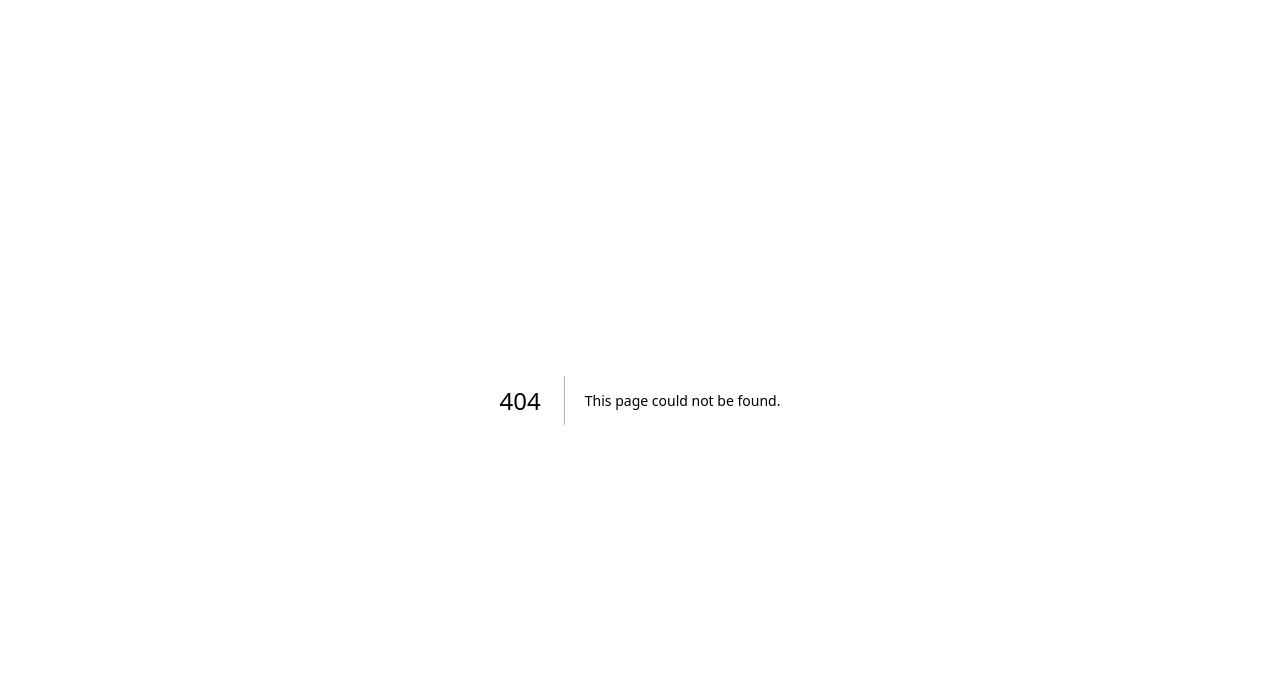
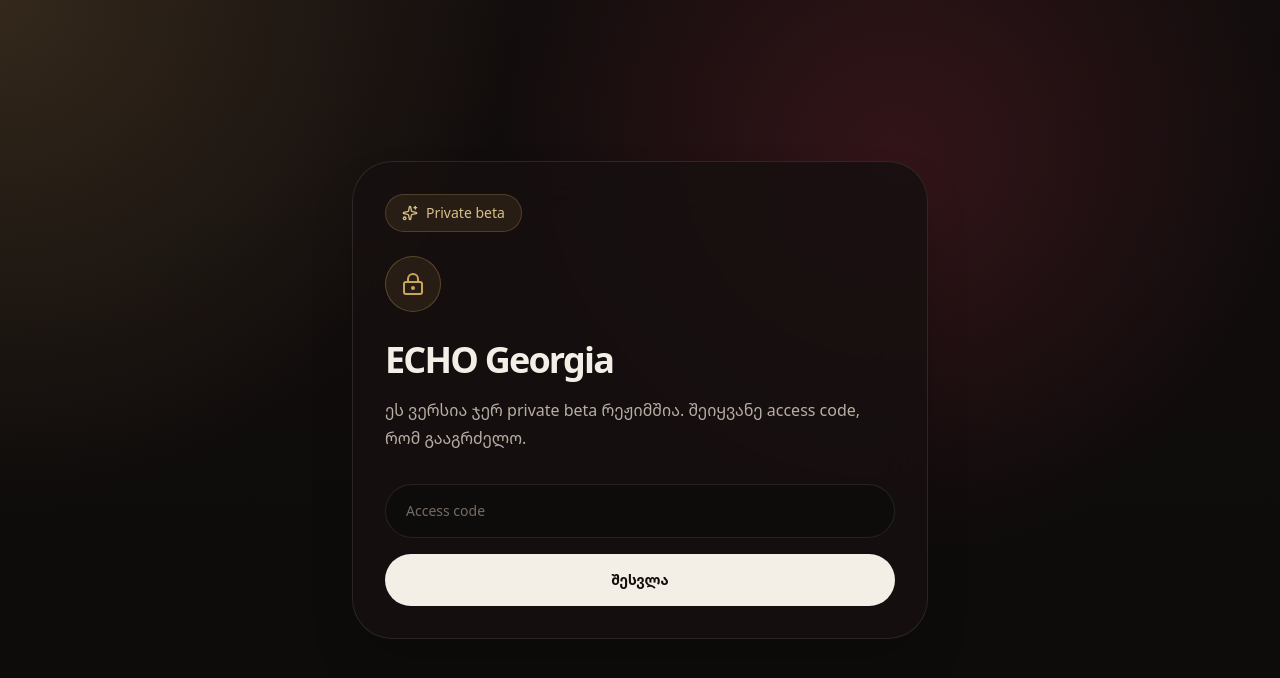
Before and after one commit to vakooragvelidze-x/ECHOofGeorgia, a Next.js app: page /access in a window 1280 px wide. Before the commit this address had no page. Shown: the top 678 px of the page. Built offline with nearby package versions, Linux system fonts and the light colour scheme.

Commit message:
Add private beta access gate

```diff
--- /dev/null
+++ b/src/app/access/page.tsx
@@ -0,0 +1,92 @@
+"use client";
+
+import { FormEvent, useState } from "react";
+import { LockKeyhole, Sparkles } from "lucide-react";
+
+export default function AccessPage() {
+  const [code, setCode] = useState("");
+  const [error, setError] = useState("");
+  const [isLoading, setIsLoading] = useState(false);
+
+  async function handleSubmit(event: FormEvent<HTMLFormElement>) {
+    event.preventDefault();
+    setError("");
+    setIsLoading(true);
+
+    try {
+      const response = await fetch("/api/access", {
+        method: "POST",
+        headers: {
+          "Content-Type": "application/json",
+        },
+        body: JSON.stringify({ code }),
+      });
+
+      const data = await response.json();
+
+      if (!response.ok) {
+        throw new Error(data.error || "Access denied.");
+      }
+
+      window.location.href = "/";
+    } catch (error) {
+      setError(
+        error instanceof Error ? error.message : "Access denied. Try again."
+      );
+    } finally {
+      setIsLoading(false);
+    }
+  }
+
+  return (
+    <main className="min-h-screen bg-[#0e0b0b] px-5 text-[#f4efe6]">
+      <div className="absolute inset-0 bg-[radial-gradient(circle_at_top_left,rgba(201,164,92,0.18),transparent_34%),radial-gradient(circle_at_70%_20%,rgba(92,30,38,0.45),transparent_36%),linear-gradient(180deg,#130d0d_0%,#0e0b0b_65%)]" />
+      <div className="absolute inset-0 opacity-[0.08] grain" />
+
+      <section className="relative z-10 mx-auto flex min-h-screen max-w-xl items-center justify-center">
+        <div className="w-full rounded-[2.5rem] border border-[#f4efe6]/10 bg-[#171010]/85 p-8 shadow-2xl backdrop-blur-xl">
+          <div className="mb-6 inline-flex items-center gap-2 rounded-full border border-[#c9a45c]/25 bg-[#c9a45c]/10 px-4 py-2 text-sm text-[#d8c08a]">
+            <Sparkles size={16} />
+            Private beta
+          </div>
+
+          <div className="mb-7 grid h-14 w-14 place-items-center rounded-full border border-[#c9a45c]/30 bg-[#c9a45c]/10 text-[#c9a45c]">
+            <LockKeyhole size={24} />
+          </div>
+
+          <h1 className="text-4xl font-black tracking-[-0.05em]">
+            ECHO Georgia
+          </h1>
+
+          <p className="mt-4 text-base leading-7 text-[#b8aea3]">
+            ეს ვერსია ჯერ private beta რეჟიმშია. შეიყვანე access code, რომ
+            გააგრძელო.
+          </p>
+
+          <form onSubmit={handleSubmit} className="mt-8 space-y-4">
+            <input
+              value={code}
+              onChange={(event) => setCode(event.target.value)}
+              placeholder="Access code"
+              className="w-full rounded-full border border-[#f4efe6]/10 bg-[#0e0b0b] px-5 py-4 text-sm text-[#f4efe6] outline-none placeholder:text-[#756b63] focus:border-[#c9a45c]/40"
+            />
+
+            <button
+              type="submit"
+              disabled={isLoading}
+              className="w-full rounded-full bg-[#f4efe6] px-6 py-4 text-sm font-bold text-[#140d0d] transition hover:bg-[#c9a45c] disabled:cursor-not-allowed disabled:opacity-60"
+            >
+              {isLoading ? "შემოწმება..." : "შესვლა"}
+            </button>
+          </form>
+
+          {error && (
+            <p className="mt-4 rounded-2xl border border-red-400/20 bg-red-500/10 px-4 py-3 text-sm text-red-200">
+              {error}
+            </p>
+          )}
+        </div>
+      </section>
+    </main>
+  );
+}
--- /dev/null
+++ b/src/app/api/access/route.ts
@@ -0,0 +1,41 @@
+import { NextResponse } from "next/server";
+
+export async function POST(request: Request) {
+  try {
+    const body = await request.json();
+    const code = body.code as string | undefined;
+
+    const correctCode = process.env.ECHO_ACCESS_CODE;
+
+    if (!correctCode) {
+      return NextResponse.json(
+        { error: "Missing ECHO_ACCESS_CODE on server." },
+        { status: 500 }
+      );
+    }
+
+    if (!code || code.trim() !== correctCode) {
+      return NextResponse.json(
+        { error: "არასწორი access code." },
+        { status: 401 }
+      );
+    }
+
+    const response = NextResponse.json({ ok: true });
+
+    response.cookies.set("echo_access", "granted", {
+      httpOnly: true,
+      secure: process.env.NODE_ENV === "production",
+      sameSite: "lax",
+      path: "/",
+      maxAge: 60 * 60 * 24 * 7,
+    });
+
+    return response;
+  } catch {
+    return NextResponse.json(
+      { error: "Access check failed." },
+      { status: 500 }
+    );
+  }
+}
--- /dev/null
+++ b/src/proxy.ts
@@ -0,0 +1,40 @@
+import { NextRequest, NextResponse } from "next/server";
+
+export function proxy(request: NextRequest) {
+  const pathname = request.nextUrl.pathname;
+
+  const isAccessPage = pathname === "/access";
+  const isAccessApi = pathname.startsWith("/api/access");
+  const isStaticAsset =
+    pathname.startsWith("/_next") ||
+    pathname.startsWith("/favicon") ||
+    pathname.includes(".");
+
+  if (isAccessPage || isAccessApi || isStaticAsset) {
+    return NextResponse.next();
+  }
+
+  const hasAccess = request.cookies.get("echo_access")?.value === "granted";
+
+  if (hasAccess) {
+    if (isAccessPage) {
+      return NextResponse.redirect(new URL("/", request.url));
+    }
+
+    return NextResponse.next();
+  }
+
+  if (pathname.startsWith("/api/")) {
+    return NextResponse.json(
+      { error: "Access required." },
+      { status: 401 }
+    );
+  }
+
+  const accessUrl = new URL("/access", request.url);
+  return NextResponse.redirect(accessUrl);
+}
+
+export const config = {
+  matcher: ["/((?!_next/static|_next/image|favicon.ico).*)"],
+};
```
